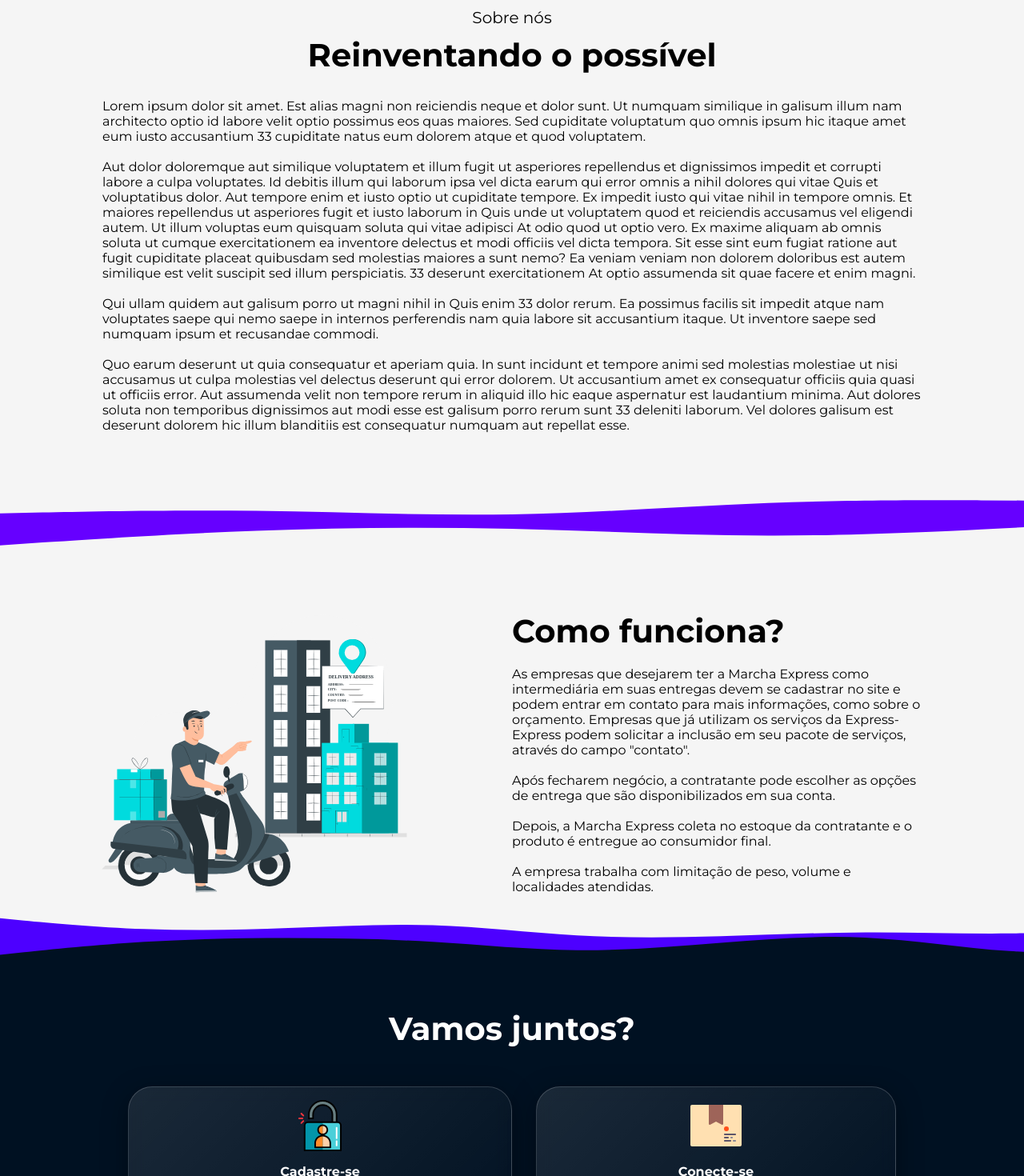
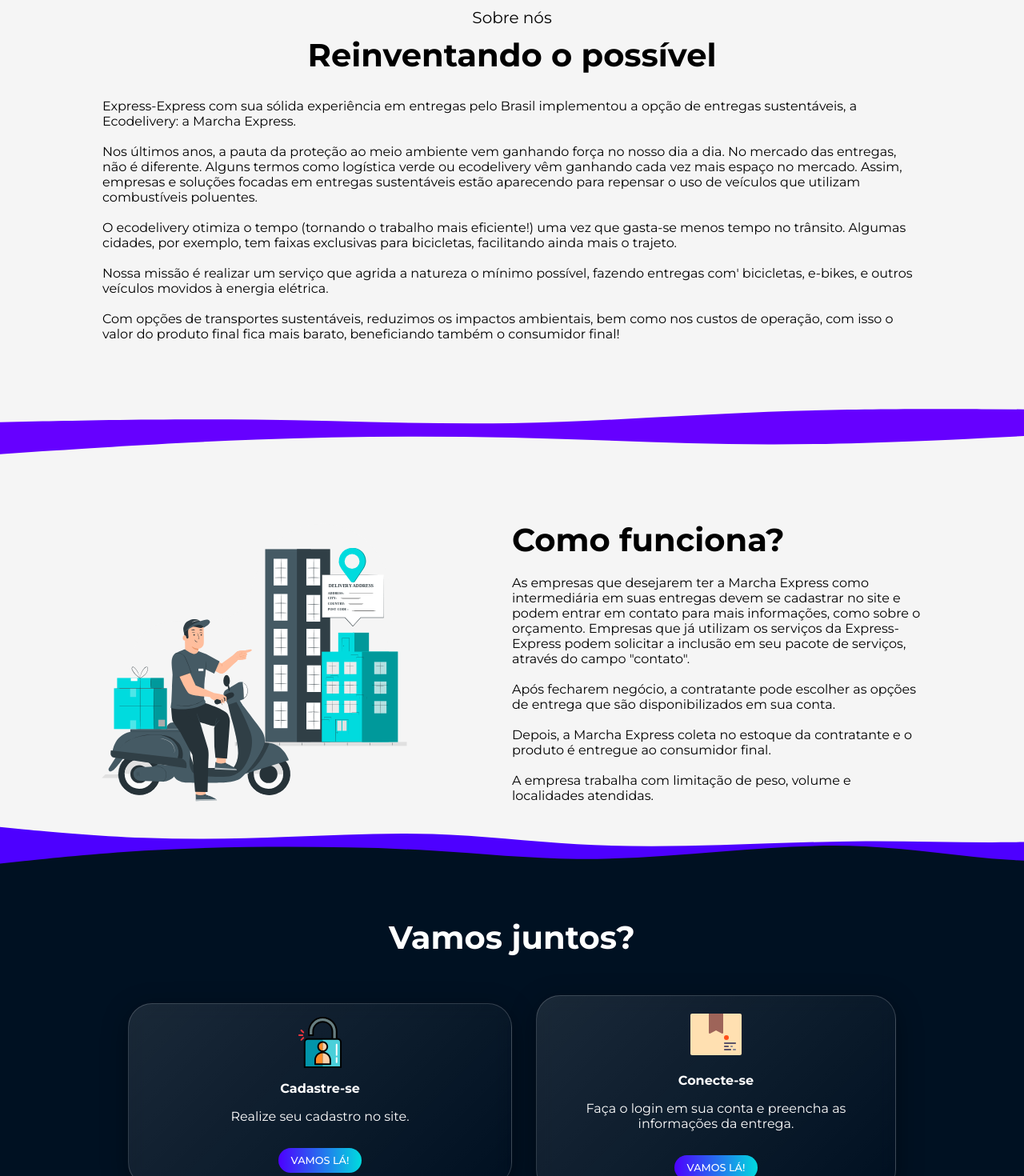
Before and after one commit to biateisi/MarchaExpress, a React (Vite) app: page / in a window 1280 px wide. Shown: the part 920-2390 px from the top of the page at 80% size. Built offline with nearby package versions, Linux system fonts and the light colour scheme.

Commit message:
fix: correção do texto no -quem somos e dos cards no -vamos juntos

```diff
--- a/src/components/pages/Home.tsx
+++ b/src/components/pages/Home.tsx
@@ -20,9 +20,6 @@ export default function Home() {
     }, []);
 
     return (
-        /*<>
-            <h1 className='home'>Home</h1>
-        </>*/
         <div className='mother'>
             {
                 loading ?
@@ -89,19 +86,17 @@ export default function Home() {
 
                     <div className='secondSectionTextBox'>
                         <p>
-                            Lorem ipsum dolor sit amet. Est alias magni non reiciendis neque et dolor sunt. Ut numquam similique in galisum illum nam architecto optio id labore velit optio possimus eos quas maiores. Sed cupiditate voluptatum quo omnis ipsum hic itaque amet eum iusto accusantium 33 cupiditate natus eum dolorem atque et quod voluptatem.
+                            Express-Express com sua sólida experiência em entregas pelo Brasil implementou a opção de entregas sustentáveis, a Ecodelivery: a Marcha Express.
                             <br /><br />
-                            Aut dolor doloremque aut similique voluptatem et illum fugit ut asperiores repellendus et dignissimos impedit et corrupti labore a culpa voluptates. Id debitis illum qui laborum ipsa vel dicta earum qui error omnis a nihil dolores qui vitae Quis et voluptatibus dolor. Aut tempore enim et iusto optio ut cupiditate tempore. Ex impedit iusto qui vitae nihil in tempore omnis.
-
-                            Et maiores repellendus ut asperiores fugit et iusto laborum in Quis unde ut voluptatem quod et reiciendis accusamus vel eligendi autem. Ut illum voluptas eum quisquam soluta qui vitae adipisci At odio quod ut optio vero. Ex maxime aliquam ab omnis soluta ut cumque exercitationem ea inventore delectus et modi officiis vel dicta tempora. Sit esse sint eum fugiat ratione aut fugit cupiditate placeat quibusdam sed molestias maiores a sunt nemo?
-
-                            Ea veniam veniam non dolorem doloribus est autem similique est velit suscipit sed illum perspiciatis. 33 deserunt exercitationem At optio assumenda sit quae facere et enim magni.
+                            Nos últimos anos, a pauta da proteção ao meio ambiente vem ganhando força no nosso dia a dia. No mercado das entregas, não é diferente.
+                            Alguns termos como logística verde ou ecodelivery vêm ganhando cada vez mais espaço no mercado.
+                            Assim, empresas e soluções focadas em entregas sustentáveis estão aparecendo para repensar o uso de veículos que utilizam combustíveis poluentes.
                             <br /><br />
-                            Qui ullam quidem aut galisum porro ut magni nihil in Quis enim 33 dolor rerum. Ea possimus facilis sit impedit atque nam voluptates saepe qui nemo saepe in internos perferendis nam quia labore sit accusantium itaque. Ut inventore saepe sed numquam ipsum et recusandae commodi.
+                            O ecodelivery otimiza o tempo (tornando o trabalho mais eficiente!) uma vez que gasta-se menos tempo no trânsito. Algumas cidades, por exemplo, tem faixas exclusivas para bicicletas, facilitando ainda mais o trajeto.
                             <br /><br />
-                            Quo earum deserunt ut quia consequatur et aperiam quia. In sunt incidunt et tempore animi sed molestias molestiae ut nisi accusamus ut culpa molestias vel delectus deserunt qui error dolorem.
-
-                            Ut accusantium amet ex consequatur officiis quia quasi ut officiis error. Aut assumenda velit non tempore rerum in aliquid illo hic eaque aspernatur est laudantium minima. Aut dolores soluta non temporibus dignissimos aut modi esse est galisum porro rerum sunt 33 deleniti laborum. Vel dolores galisum est deserunt dolorem hic illum blanditiis est consequatur numquam aut repellat esse.
+                            Nossa missão é realizar um serviço que agrida a natureza o mínimo possível, fazendo entregas com' bicicletas, e-bikes,  e outros veículos movidos à energia elétrica.
+                            <br /><br />
+                            Com opções de transportes sustentáveis, reduzimos os impactos ambientais, bem como nos custos de operação, com isso o valor do produto final fica mais barato, beneficiando também o consumidor final!
                         </p>
                     </div>
 
@@ -165,7 +160,7 @@ export default function Home() {
                             <img src={cadastro} className='cadastro' alt='Cadastro' />
                         </div>
                         <h3>Cadastre-se</h3>
-                        <span>Lorem ipsum dictumst ullamcorper blandit scelerisque class nullam etiam.</span>
+                        <span>Realize seu cadastro no site.</span>
                         <button className='cardsButton firstButton'>Vamos lá!</button>
                     </div>
 
@@ -174,7 +169,8 @@ export default function Home() {
                             <img src={box} className='box' alt='Caixa' />
                         </div>
                         <h3>Conecte-se</h3>
-                        <span>Lorem ipsum dictumst ullamcorper blandit scelerisque class nullam etiam.</span>
+                        <span>Faça o login em sua conta e preencha as informações
+                            da entrega.</span>
                         <button className='cardsButton secondButton'>Vamos lá!</button>
                     </div>
 
@@ -183,7 +179,7 @@ export default function Home() {
                             <img src={handshake} className='handshake' alt='Mãos' />
                         </div>
                         <h3>Deixe com a gente</h3>
-                        <span>Lorem ipsum dictumst ullamcorper blandit scelerisque class nullam etiam.</span>
+                        <span>O resto é com a gente ;)</span>
                         <button className='cardsButton thirdButton'>Vamos lá!</button>
                     </div>
 
```
